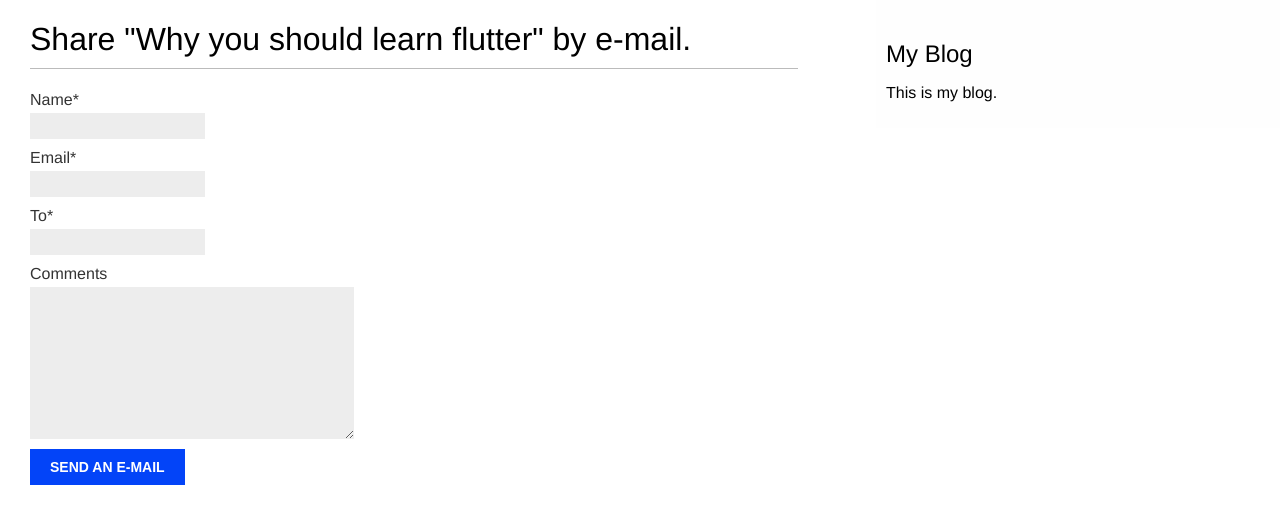
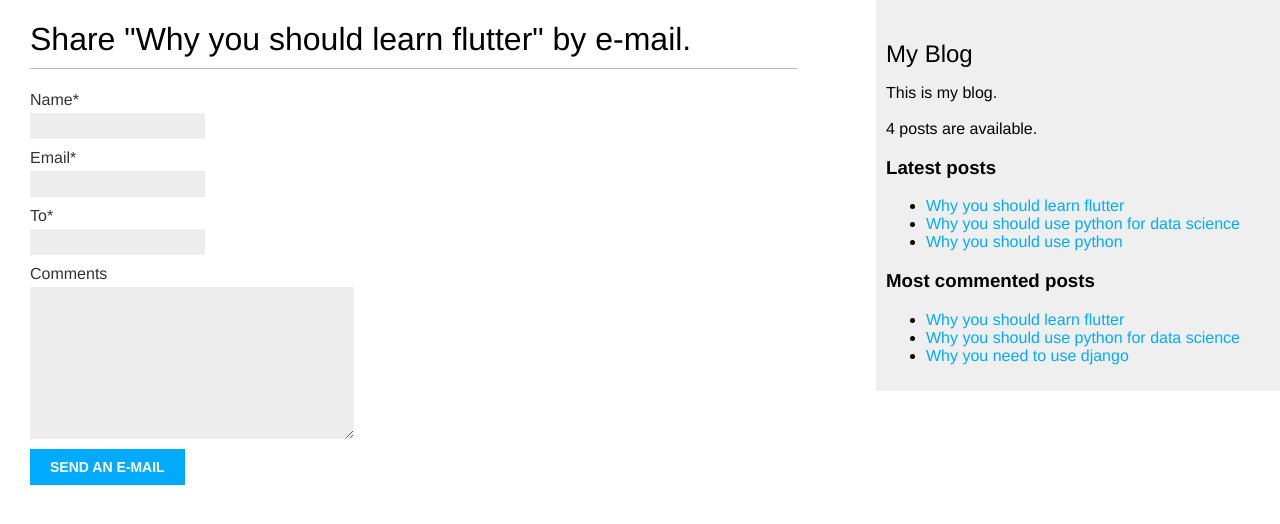
Before and after one commit to yawtalkstechs/New-Blog-API, a Django app: page /blog/5/share/ in a window 1280 px wide. Shown: the top 524 px of the page. Run offline with Django 4.2, Linux system fonts and the light colour scheme; data comes from the database, SQL or seed files in the repository; parts of the project's set-up code (start-up, migrations or seed data) failed here and were passed over; some libraries are stand-ins or nearby versions.

Commit message:
Customized Django template tags added

```diff
--- /dev/null
+++ b/blog/templatetags/blog_tags.py
@@ -0,0 +1,19 @@
+from django import template
+from django.db.models import Count
+from ..models import Post
+
+register = template.Library()
+
+@register.simple_tag
+def total_posts(count=5):
+    return Post.published.count()
+
+@register.inclusion_tag('blog/post/latest_posts.html')
+def show_latest_posts(count=5):
+    latest_posts = Post.published.order_by('-publish')[:count]
+    return {"latest_posts": latest_posts}
+
+@register.simple_tag
+def get_most_commented_posts(count=5):
+    return Post.published.annotate(total_comments=Count('comments')) \
+            .order_by('-total_comments')[:count]
--- a/blog/views.py
+++ b/blog/views.py
@@ -3,6 +3,7 @@ from django.core.mail import send_mail
 from django.core.paginator import Paginator, EmptyPage, PageNotAnInteger
 from django.views.generic import ListView
 from django.views.decorators.http import require_POST
+from django.db.models import Count
 
 from taggit.models import Tag
 from .models import Post, Comment
@@ -40,10 +41,15 @@ def post_detail(request, year, month, day, post):
     )
     comments = post.comments.filter(active=True)
     form = CommentForm()
+    post_tags_ids = post.tags.values_list('id', flat=True)
+    similar_posts = Post.published.filter(tags__in=post_tags_ids).exclude(id=post.id)
+    similar_posts = similar_posts.annotate(same_tags=Count('tags')). \
+                        order_by('-same_tags', '-publish')[:4]
     return render(request, "blog/post/detail.html",
                                         {"post": post,
                                          "form": form,
-                                         "comments": comments
+                                         "comments": comments,
+                                         "similar_posts": similar_posts
                                          })
 
 
--- a/config/settings.py
+++ b/config/settings.py
@@ -130,7 +130,8 @@ USE_TZ = True
 # Static files (CSS, JavaScript, Images)
 # https://docs.djangoproject.com/en/4.1/howto/static-files/
 
-STATIC_URL = "static/"
+STATIC_URL = "/static/"
+STATICFILES_DIRS = [BASE_DIR / "static"]
 
 # Default primary key field type
 # https://docs.djangoproject.com/en/4.1/ref/settings/#default-auto-field
--- a/static/css/blog.css
+++ b/static/css/blog.css
@@ -30,7 +30,7 @@ h2 {
     float:right;
     width:30%;
     padding:10px;
-    background:#efefef18;
+    background:#efefef;
     height:100%;
 }
 
@@ -65,17 +65,12 @@ input, textarea {
 }
 input[type=submit] {
     font-weight:bold;
-    background:#0344f8;
+    background:#00abff;
     color:#fff;
     padding:10px 20px;
     font-size:14px;
     text-transform:uppercase;
 }
-
-.input[type=submit]:hover {
-    background-color:darkblue ;
-}
-
 .errorlist {
     color:#cc0033;
     float:left;
--- a/templates/blog/base.html
+++ b/templates/blog/base.html
@@ -1,3 +1,4 @@
+{% load blog_tags %}
 {% load static %}
 
 <!DOCTYPE html>
@@ -13,7 +14,22 @@
         </div>
         <div id="sidebar">
             <h2>My Blog</h2>
-            <p>This is my blog.</p>
+            <p>This is my blog.<br>
+                <br>
+                {% total_posts %} posts are available.
+            </p>
+            <h3>Latest posts</h3>
+            {% show_latest_posts 3 %}
+
+            <h3>Most commented posts</h3>
+            {% get_most_commented_posts 3 as most_commented_posts %}
+            <ul>
+                {% for post in most_commented_posts %}
+                    <li>
+                        <a href="{{ post.get_absolute_url }}">{{ post.title }}</a>
+                    </li>
+                {% endfor %}
+            </ul>
         </div>
     </body>
 </html>
--- /dev/null
+++ b/templates/blog/post/latest_posts.html
@@ -0,0 +1,7 @@
+<ul>
+    {% for post in latest_posts  %}
+      <li>
+        <a href="{{ post.get_absolute_url }}">{{ post.title }}</a>
+      </li>
+    {% endfor %}
+</ul>
```
Also changed, not shown: templates/blog/post/detail.html (+10 -0 lines), blog/templatetags/__init__.py (added).
